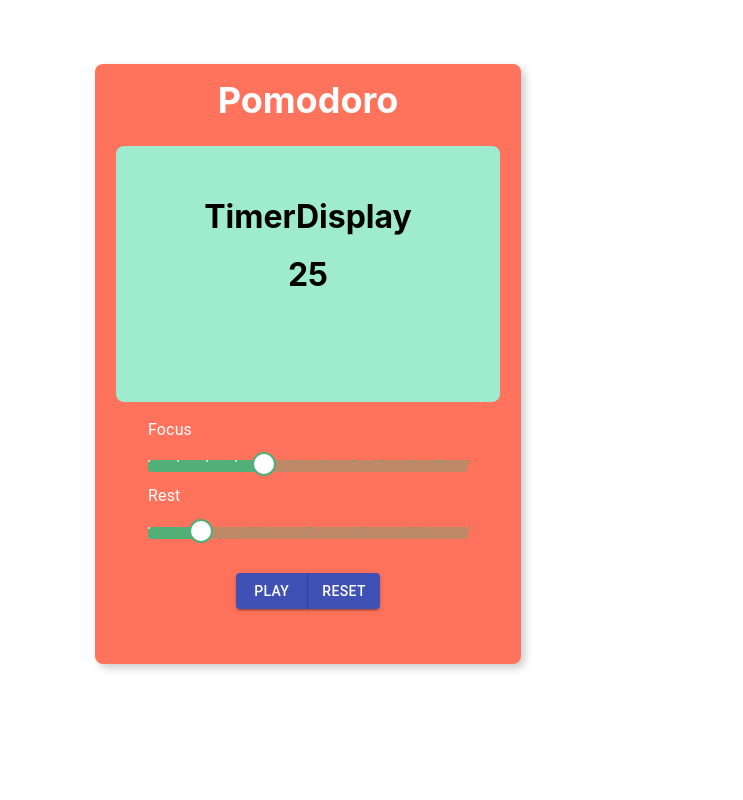
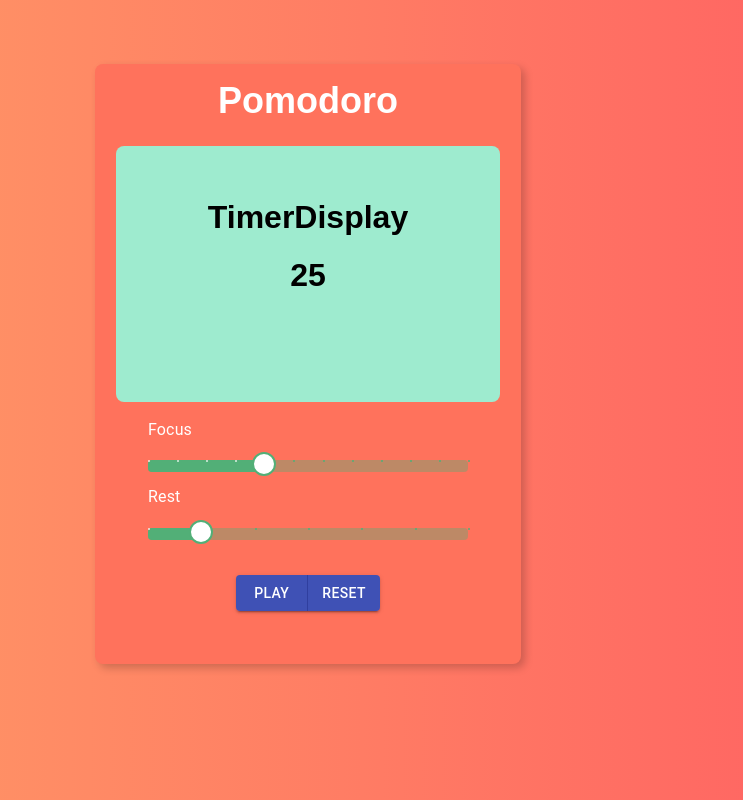
Before and after one commit to tristanjoshuaalba/simple-pomodoro, a React (Create React App) app in the folder simple-pomodoro/: page / in a window 1280 px wide. Shown: the whole page, without its empty margins (332-1075 px from the left). Built offline with nearby package versions, Linux system fonts and the light colour scheme.

Commit message:
Added tachyons and material UI

```diff
--- a/simple-pomodoro/package.json
+++ b/simple-pomodoro/package.json
@@ -3,12 +3,14 @@
   "version": "0.1.0",
   "private": true,
   "dependencies": {
+    "@material-ui/core": "^4.11.0",
     "@testing-library/jest-dom": "^4.2.4",
     "@testing-library/react": "^9.5.0",
     "@testing-library/user-event": "^7.2.1",
     "react": "^16.13.1",
     "react-dom": "^16.13.1",
-    "react-scripts": "3.4.3"
+    "react-scripts": "3.4.3",
+    "tachyons": "^4.12.0"
   },
   "scripts": {
     "start": "react-scripts start",
--- a/simple-pomodoro/src/App.js
+++ b/simple-pomodoro/src/App.js
@@ -1,9 +1,9 @@
 import React, {Component} from 'react';
 import './App.css';
 // Components
-import Controller from './components/Controls';
-import SliderInput from './components/SliderInput';
-import TimerDisplay from './components/TimerDisplay';
+import Controller from './Components/Controls';
+import SliderInput from './Components/SliderInput';
+import TimerDisplay from './Components/TimerDisplay';
 
 // APP Class
 class App extends Component {
--- a/simple-pomodoro/src/index.css
+++ b/simple-pomodoro/src/index.css
@@ -1,13 +1,6 @@
 body {
   margin: 0;
-  font-family: -apple-system, BlinkMacSystemFont, 'Segoe UI', 'Roboto', 'Oxygen',
-    'Ubuntu', 'Cantarell', 'Fira Sans', 'Droid Sans', 'Helvetica Neue',
-    sans-serif;
-  -webkit-font-smoothing: antialiased;
-  -moz-osx-font-smoothing: grayscale;
+  padding: 0;
+  font-family: sans-serif;
+  background: linear-gradient(to left, #ff5e62 0%, #ff9966 90%);
 }
-
-code {
-  font-family: source-code-pro, Menlo, Monaco, Consolas, 'Courier New',
-    monospace;
-}
```
Also changed, not shown: 1 other file (tests, documents, lock files or other folders).
